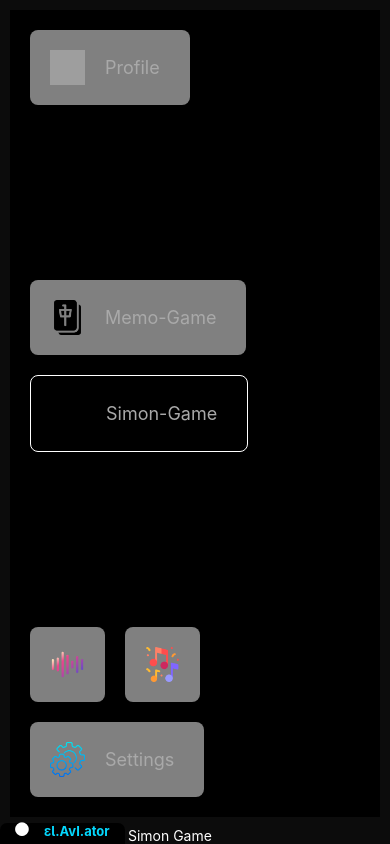
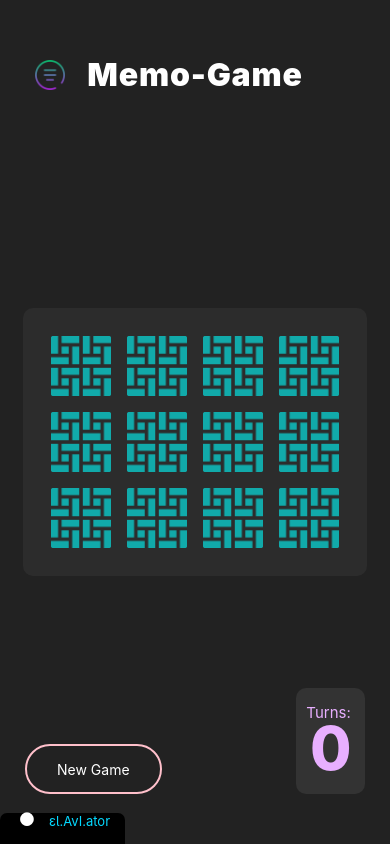
Before and after one commit to ItsKishnA/Memo-Game, a React Native app: screen / in a window 390 px wide. Built offline with nearby package versions, Linux system fonts and the light colour scheme; grey boxes are pictures that could not be loaded.

Commit message:
Basic NavBar Added

```diff
--- a/App.js
+++ b/App.js
@@ -6,39 +6,80 @@ import {
   View,
   Image,
   TouchableOpacity,
+  Animated,
 } from "react-native";
 import GamePlot from "./src/Files/Gameplot/gameplot";
-import NewTab from "./src/Files/NewTab/NewTab";
+// import NewTab from "./src/Files/NewTab/NewTab";
 import Fingerprint from "./src/Files/FingerPrint/Fingerprint";
-import { useFonts } from "expo-font";
+// import { useFonts } from "expo-font";
 import NavBar from "./src/Files/NavBar/NavBar.js";
-import { useState } from "react";
+import { useState, useRef } from "react";
 import menuIcon from "./src/Icons/menu.png";
 //TODO : Add splash screen to minmize the loading time
 
 export default function App() {
-  let [fontsLoaded] = useFonts({
-    "Pixelify-Sans": require("./src/fonts/static/PixelifySans-Regular.ttf"),
-  });
+  const [showMenu, setShowMenu] = useState(false);
+
+  // Animated Properties...
+  const offsetValue = useRef(new Animated.Value(0)).current;
+  // Scale Initially must be One...
+  const scaleValue = useRef(new Animated.Value(1)).current;
+  const closeButtonOffset = useRef(new Animated.Value(0)).current;
+
+  // let [fontsLoaded] = useFonts({
+  //   "Pixelify-Sans": require("./src/fonts/static/PixelifySans-Regular.ttf"),
+  // });
 
   return (
     <SafeAreaView style={styles.container}>
-      <StatusBar hidden={true} />
+      <StatusBar style="white" />
+
       <NavBar tab={"Memo-Game"} />
+      <Animated.View
+        style={[
+          styles.gameplot,
 
-      {/* Menu Icon */}
-      {/* <View style={styles.gameplot}>
+          {
+            borderRadius: showMenu ? 20 : 0,
+            transform: [{ scale: scaleValue }, { translateX: offsetValue }],
+          },
+        ]}
+      >
+        {/* Menu Icon */}
         <TouchableOpacity
           onPress={() => {
-            console.log("pressed");
+            // console.log("pressed");
+
+            // scalinng the view
+            Animated.timing(scaleValue, {
+              toValue: showMenu ? 1 : 0.88,
+              duration: 300,
+              useNativeDriver: true,
+            }).start();
+
+            // scalinng the view
+            Animated.timing(offsetValue, {
+              toValue: showMenu ? 0 : 260,
+              duration: 300,
+              useNativeDriver: true,
+            }).start();
+
+            // scalinng the view
+            Animated.timing(closeButtonOffset, {
+              toValue: !showMenu ? -30 : 0,
+              duration: 300,
+              useNativeDriver: true,
+            }).start();
+
+            setShowMenu(!showMenu);
           }}
           style={{
             // Add these styles to the TouchableOpacity
             height: 50,
             width: 50,
             position: "absolute",
-            top: 5,
-            left: 10,
+            top: 40,
+            left: 15,
             margin: 10,
             padding: 10,
             zIndex: 1,
@@ -54,10 +95,12 @@ export default function App() {
             }}
           />
         </TouchableOpacity>
-        <Text style={styles.text}>. . . MEMO-GAME . . .</Text>
+
+        <Text style={styles.text}>Memo-Game</Text>
+        {/*if navbar is on memo game then gameplot, or if simon game then new Tab */}
         <GamePlot />
-      </View> */}
-      <NewTab />
+      </Animated.View>
+      {/* <NewTab /> */}
       <Fingerprint />
     </SafeAreaView>
   );
@@ -67,32 +110,28 @@ const styles = StyleSheet.create({
   container: {
     flex: 1,
     backgroundColor: "#0c0c0c",
+    paddingVertical: 20,
     flexDirection: "column",
   },
 
   gameplot: {
     position: "absolute",
-    padding: 0,
-    margin: 0,
-    // flex: 1,
-    justifyContent: "center",
-    alignContent: "center",
-    height: "100%",
-    width: "100%",
-    backgroundColor: "#333",
-    paddingBottom: 50,
-    // top: 0,
+    flexGrow: 1,
+    backgroundColor: "#222",
+    paddingVertical: 35,
+    top: 0,
     left: 0,
+    right: 0,
+    bottom: 0,
   },
 
   text: {
     position: "relative",
     top: 20,
-    fontSize: 30,
-    fontFamily: "Pixelify-Sans",
-    color: "aqua",
-    // padding: 10,
-    // marginTop: 30,
+    fontSize: 32,
+    fontWeight: "900",
+    letterSpacing: 0.8,
+    color: "white",
     textAlign: "center",
   },
 });
--- a/src/Files/FingerPrint/Fingerprint.js
+++ b/src/Files/FingerPrint/Fingerprint.js
@@ -27,7 +27,7 @@ const styles = StyleSheet.create({
     backgroundColor: "#fff",
     borderBottomWidth: StyleSheet.hairlineWidth,
     borderBottomColor: "#0091ab",
-    margin: 10,
+    margin: 15,
     marginRight: 5,
   },
 
@@ -37,7 +37,7 @@ const styles = StyleSheet.create({
     textAlign: "center",
     marginHorizontal: 15,
     textAlignVertical: "center",
-    fontWeight: "bold",
+    // fontWeight: "bold",
     // backgroundColor: "white",
   },
   bullet: {
--- a/src/Files/Gameplot/gameplot.js
+++ b/src/Files/Gameplot/gameplot.js
@@ -5,9 +5,10 @@ import {
   ToastAndroid,
   Text,
   TouchableOpacity,
+  // Animated,
 } from "react-native";
-import { useState } from "react";
-import { useFonts } from "expo-font";
+import { useState, useEffect } from "react";
+// import { useFonts } from "expo-font";
 
 const rows = 3,
   columns = 4;
@@ -51,7 +52,7 @@ const CardImages = [
 ];
 
 // FUNCTION TO GENERATE PAIRS OF IMAGE INDEX B/W 1 TO 8
-function imagePairs() {
+const imagePairs = () => {
   const numPairs = (rows * columns) / 2;
   const indices = new Set();
 
@@ -70,15 +71,15 @@ function imagePairs() {
   }
   console.log("Pairs are : " + pairs);
   return pairs;
-}
+};
 
 let pairs = imagePairs();
 
-const GamePlot = ({}) => {
+const GamePlot = () => {
   // Loading custom font
-  let [fontsLoaded] = useFonts({
-    "Pixelify-Sans": require("../../fonts/static/PixelifySans-Regular.ttf"),
-  });
+  // let [fontsLoaded] = useFonts({
+  //   "Pixelify-Sans": require("../../fonts/static/PixelifySans-Regular.ttf"),
+  // });
 
   // STATE TO KEEP TRACK OF OPENED AND PAIRED TILES
   const [opened, setOpened] = useState([]);
@@ -91,9 +92,11 @@ const GamePlot = ({}) => {
   //FUNCTION TO HANDLE TURNS AND MATCHES
   const handleTurnNMatches = (isMatched) => {
     setTurns((prevTurns) => prevTurns + 1);
+
     if (isMatched) {
       setMatched((prevMatched) => prevMatched + 1);
     }
+
     if (matched === (rows * columns) / 2 - 1 && turns % 2 !== 0) {
       ToastAndroid.show("You Won!", ToastAndroid.SHORT);
       (async () => {
@@ -193,7 +196,11 @@ const GamePlot = ({}) => {
         onPress={handleNewGame}
       >
         <Text
-          style={{ color: "white", fontFamily: "Pixelify-Sans", fontSize: 14 }}
+          style={{
+            color: "white",
+            // fontFamily: "Pixelify-Sans",
+            fontSize: 14,
+          }}
         >
           New Game
         </Text>
@@ -206,6 +213,7 @@ const GamePlot = ({}) => {
           style={[
             styles.scoreBoardElem,
             { fontSize: 60, fontWeight: 800, marginTop: -10 },
+            // { transform: [{ translateY: scrollAnim }] },
           ]}
         >
           {turns}
@@ -252,7 +260,7 @@ const styles = StyleSheet.create({
   scoreBoardElem: {
     color: "#E8AFFF",
     fontSize: 15,
-    fontFamily: "Pixelify-Sans",
+    // fontFamily: "Pixelify-Sans",
     marginTop: 5,
   },
 
@@ -273,8 +281,8 @@ const styles = StyleSheet.create({
   },
 
   tile: {
-    width: 65,
-    height: 65,
+    width: 60,
+    height: 60,
     margin: 8,
   },
 
@@ -286,13 +294,6 @@ const styles = StyleSheet.create({
     tintColor: "aqua",
     opacity: 0.6,
   },
-
-  button: {
-    backgroundColor: "#007BFF",
-    padding: 10,
-    marginTop: 40,
-    borderRadius: 10,
-  },
 });
 
 export default GamePlot;
--- a/src/Files/NavBar/NavBar.js
+++ b/src/Files/NavBar/NavBar.js
@@ -1,4 +1,11 @@
-import { View, StyleSheet, Image, Text, TouchableOpacity } from "react-native";
+import {
+  View,
+  StyleSheet,
+  Image,
+  Text,
+  TouchableOpacity,
+  // Animated,
+} from "react-native";
 import profileIcon from "../../Icons/user.png";
 import memoGameIcon from "../../Icons/mahjong.png";
 import musicIcon from "../../Icons/music.png";
@@ -62,7 +69,7 @@ const NavBar = (props) => {
           source={memoGameIcon}
           text={title[0]}
           style={{
-            backgroundColor: currentTab === title[0] ? "gray" : "transparent",
+            backgroundColor: currentTab === title[0] ? "#222" : "transparent",
             borderColor: currentTab === title[0] ? null : "white",
             borderWidth: currentTab === title[0] ? 0 : 1,
           }}
@@ -73,7 +80,7 @@ const NavBar = (props) => {
           source={memoGameIcon}
           text={title[1]}
           style={{
-            backgroundColor: currentTab === title[1] ? "gray" : "transparent",
+            backgroundColor: currentTab === title[1] ? "#222" : "transparent",
             borderColor: currentTab === title[1] ? null : "white",
             borderWidth: currentTab === title[1] ? 0 : 1,
           }}
@@ -88,7 +95,7 @@ const NavBar = (props) => {
           padding={0}
           paddingRight={0}
           style={{
-            backgroundColor: sound ? "gray" : "transparent",
+            backgroundColor: sound ? "#222" : "transparent",
           }}
         />
         <NavElement
@@ -97,7 +104,7 @@ const NavBar = (props) => {
           padding={0}
           paddingRight={0}
           style={{
-            backgroundColor: music ? "gray" : "transparent",
+            backgroundColor: music ? "#222" : "transparent",
           }}
         />
       </View>
@@ -122,7 +129,7 @@ const styles = StyleSheet.create({
   navElem: {
     alignSelf: "baseline",
     flexDirection: "row",
-    backgroundColor: "gray",
+    backgroundColor: "#222",
     borderRadius: 8,
     padding: 10,
     margin: 10,
@@ -130,10 +137,11 @@ const styles = StyleSheet.create({
   },
 
   navBar: {
-    backgroundColor: "black",
+    backgroundColor: "transparent",
     flex: 1,
     padding: 10,
     margin: 10,
+    paddingBottom: 30,
   },
 });
 
```
